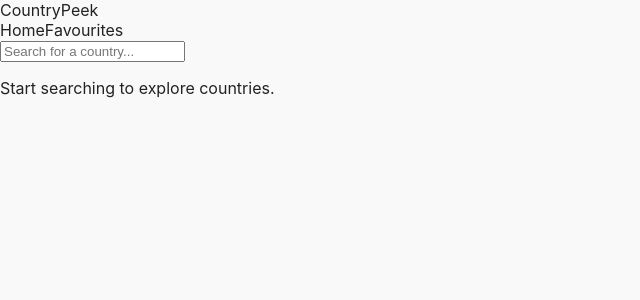
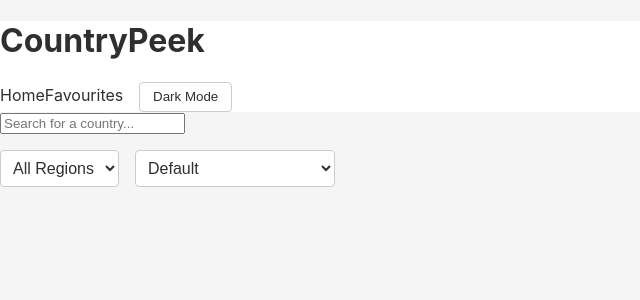
Before and after one commit to SanCheS138/country-peek, a React (Vite) app: page / in a window 1280 px wide. Shown: the top 300 px of the page, without its empty margins (0-640 px from the left). Built offline with nearby package versions, Linux system fonts and the light colour scheme.

Commit message:
feat: add region filter, sort controls, and dark/light theme toggle

```diff
--- a/src/components/FilterBar.jsx
+++ b/src/components/FilterBar.jsx
@@ -0,0 +1,24 @@
+function FilterBar({ region, onRegionChange, sortBy, onSortChange }) {
+  return (
+    <div className="filter-bar">
+      {/* Region filter */}
+      <select value={region} onChange={(e) => onRegionChange(e.target.value)}>
+        <option value="All">All Regions</option>
+        <option value="Africa">Africa</option>
+        <option value="Americas">Americas</option>
+        <option value="Asia">Asia</option>
+        <option value="Europe">Europe</option>
+        <option value="Oceania">Oceania</option>
+      </select>
+
+      {/* Sort filter */}
+      <select value={sortBy} onChange={(e) => onSortChange(e.target.value)}>
+        <option value="">Default</option>
+        <option value="name">Name (A–Z)</option>
+        <option value="population">Population (High–Low)</option>
+      </select>
+    </div>
+  );
+}
+
+export default FilterBar;
--- a/src/components/Header.jsx
+++ b/src/components/Header.jsx
@@ -1,22 +1,19 @@
 import { Link } from "react-router-dom";
-import "../styles/App.css";
+import { useTheme } from "../context/ThemeContext";
 
 function Header() {
+  const { theme, toggleTheme } = useTheme();
+
   return (
-    // 1. header element, className="header"
     <header className="header">
-      {/* Link to "/" with className="header__brand", text: CountryPeek */}
-      <Link to="/" className="header__brand">
-        CountryPeek
-      </Link>
-
-      {/* nav element, className="header__nav" */}
+      <h1 className="header__title">CountryPeek</h1>
       <nav className="header__nav">
-        {/* Link to "/" — Home */}
         <Link to="/">Home</Link>
-
-        {/* Link to "/favourites" — Favourites */}
         <Link to="/favourites">Favourites</Link>
+        {/* ✅ Theme toggle button */}
+        <button onClick={toggleTheme} className="theme-toggle">
+          {theme === "light" ? "Dark Mode" : "Light Mode"}
+        </button>
       </nav>
     </header>
   );
--- a/src/context/ThemeContext.jsx
+++ b/src/context/ThemeContext.jsx
@@ -0,0 +1,35 @@
+import { createContext, useState, useContext } from "react";
+
+// 1. Create the context
+const ThemeContext = createContext();
+
+// 2. ThemeProvider component
+export function ThemeProvider({ children }) {
+  // 3. Theme state — start with 'light'
+  const [theme, setTheme] = useState("light");
+
+  function toggleTheme() {
+    // 4. Toggle between 'light' and 'dark'
+    const newTheme = theme === "light" ? "dark" : "light";
+    setTheme(newTheme);
+
+    // 5. Update body attribute for CSS variables
+    if (newTheme === "dark") {
+      document.body.setAttribute("data-theme", "dark");
+    } else {
+      document.body.removeAttribute("data-theme");
+    }
+  }
+
+  // 6. Provide theme + toggle
+  return (
+    <ThemeContext.Provider value={{ theme, toggleTheme }}>
+      {children}
+    </ThemeContext.Provider>
+  );
+}
+
+// 7. Custom hook for easy access
+export function useTheme() {
+  return useContext(ThemeContext);
+}
--- a/src/main.jsx
+++ b/src/main.jsx
@@ -1,11 +1,14 @@
 import React from "react";
 import ReactDOM from "react-dom/client";
 import App from "./App";
+import { ThemeProvider } from "./context/ThemeContext";
 import "./styles/index.css";
-import "./styles/App.css";
 
 ReactDOM.createRoot(document.getElementById("root")).render(
   <React.StrictMode>
-    <App />
+    {/* ✅ Wrap App in ThemeProvider */}
+    <ThemeProvider>
+      <App />
+    </ThemeProvider>
   </React.StrictMode>
 );
--- a/src/pages/Home.jsx
+++ b/src/pages/Home.jsx
@@ -1,74 +1,77 @@
-// Home.jsx
 import { useState, useEffect } from "react";
 import SearchBar from "../components/SearchBar";
+import FilterBar from "../components/FilterBar";
 import CountryCard from "../components/CountryCard";
+import "../styles/App.css";
 
 function Home() {
   const [query, setQuery] = useState("");
-  // 1. add state for: countries (array), loading (boolean), error (null)
   const [countries, setCountries] = useState([]);
   const [loading, setLoading] = useState(false);
   const [error, setError] = useState(null);
 
+  // ✅ New state for filters
+  const [region, setRegion] = useState("All");
+  const [sortBy, setSortBy] = useState("");
+
   useEffect(() => {
-    // 2. if query is empty — clear countries and error, return early
-    if (!query) {
-      setCountries([]);
+    if (!query) return;
+
+    const controller = new AbortController();
+    setLoading(true);
     setError(null);
-      return;
-    }
 
-    // 3. set up a debounce timer (400ms) with setTimeout
-    const timer = setTimeout(() => {
-      setLoading(true);
-
-      fetch(`https://restcountries.com/v3.1/name/${query}`)
+    fetch(`https://restcountries.com/v3.1/name/${query}`, {
+      signal: controller.signal,
+    })
       .then((res) => {
-          if (!res.ok) throw new Error("Not found");
+        if (!res.ok) throw new Error("No countries found");
         return res.json();
       })
       .then((data) => {
         setCountries(data);
-          setError(null);
+        setLoading(false);
       })
-        .catch(() => {
-          setCountries([]);
-          setError("No countries found.");
-        })
-        .finally(() => setLoading(false));
-    }, 400);
+      .catch((err) => {
+        if (err.name !== "AbortError") {
+          setError(err.message);
+          setLoading(false);
+        }
+      });
 
-    // 4. return a cleanup function that cancels the timer
-    return () => clearTimeout(timer);
+    return () => controller.abort();
   }, [query]);
+
+  // ✅ Derived displayed array
+  const displayed = countries
+    .filter((c) => region === "All" || c.region === region)
+    .sort((a, b) => {
+      if (sortBy === "name") return a.name.common.localeCompare(b.name.common);
+      if (sortBy === "population") return b.population - a.population;
+      return 0;
+    });
 
 return (
   <div className="home">
-      <SearchBar query={query} onQueryChange={setQuery} />
+    <SearchBar query={query} onQueryChange={setQuery} />   {/* fixed here */}
+    <FilterBar
+      region={region}
+      onRegionChange={setRegion}
+      sortBy={sortBy}
+      onSortChange={setSortBy}
+    />
 
-      {/* 5. show a loading paragraph when loading is true */}
-      {loading && <p>Loading...</p>}
+    {loading && <p className="page-status">Loading...</p>}
+    {error && <p className="page-status page-status--error">{error}</p>}
 
-      {/* 6. show an error paragraph when error is set */}
-      {error && <p className="error">{error}</p>}
-
-      {/* 7. when not loading, no error, countries.length > 0:
-              render div.cards-grid, map countries to CountryCard */}
-      {!loading && !error && countries.length > 0 && (
     <div className="cards-grid">
-          {countries.map((country) => (
+      {displayed.map((country) => (
         <CountryCard key={country.cca3} country={country} />
       ))}
     </div>
-      )}
-
-      {/* 8. when not loading, no error, no countries, empty query:
-              show "Start searching to explore countries." */}
-      {!loading && !error && countries.length === 0 && !query && (
-        <p className="home__placeholder">Start searching to explore countries.</p>
-      )}
   </div>
 );
+
 }
 
 export default Home;
--- a/src/styles/index.css
+++ b/src/styles/index.css
@@ -21,3 +21,62 @@ a {
   text-decoration: none;
   color: inherit;
 }
+:root {
+  --bg: #f5f5f5;
+  --text: #2f2f2f;
+  --card-bg: #ffffff;
+  --header-bg: #ffffff;
+  --input-border: #ccc;
+}
+
+[data-theme="dark"] {
+  --bg: #1a1a2e;
+  --text: #e0e0e0;
+  --card-bg: #2a2a3e;
+  --header-bg: #2a2a3e;
+  --input-border: #555;
+}
+
+body {
+  background-color: var(--bg);
+  color: var(--text);
+}
+
+.header {
+  background-color: var(--header-bg);
+}
+
+.card {
+  background-color: var(--card-bg);
+}
+
+.search-bar__input {
+  border: 1px solid var(--input-border);
+}
+
+/* FilterBar */
+.filter-bar {
+  display: flex;
+  gap: 1rem;
+  margin: 1rem 0;
+}
+
+.filter-bar select {
+  padding: 0.5rem;
+  border: 1px solid var(--input-border);
+  border-radius: 4px;
+  font-size: 1rem;
+  background: var(--card-bg);
+  color: var(--text);
+}
+
+/* Theme toggle */
+.theme-toggle {
+  margin-left: 1rem;
+  padding: 0.4rem 0.8rem;
+  border: 1px solid var(--input-border);
+  border-radius: 4px;
+  background: var(--card-bg);
+  color: var(--text);
+  cursor: pointer;
+}
```
Lines whose indentation alone changed are shown as unchanged.
